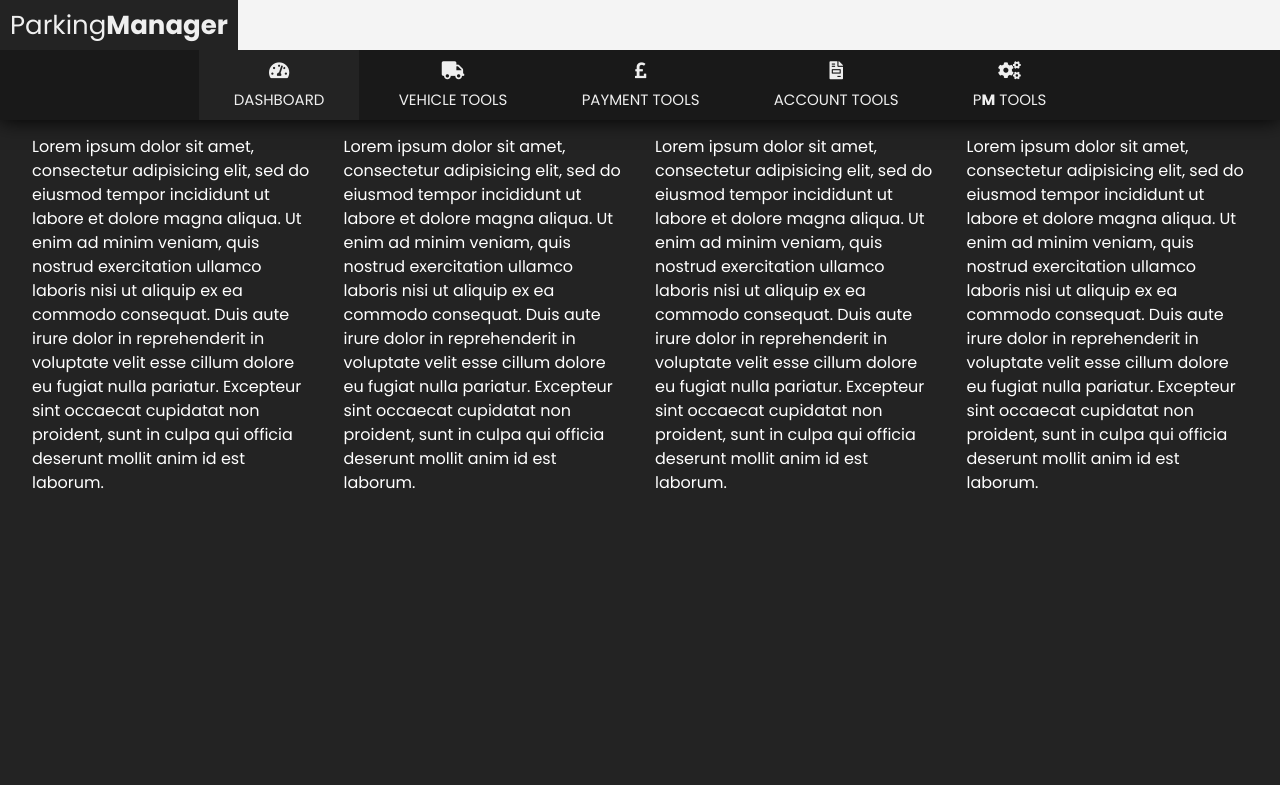
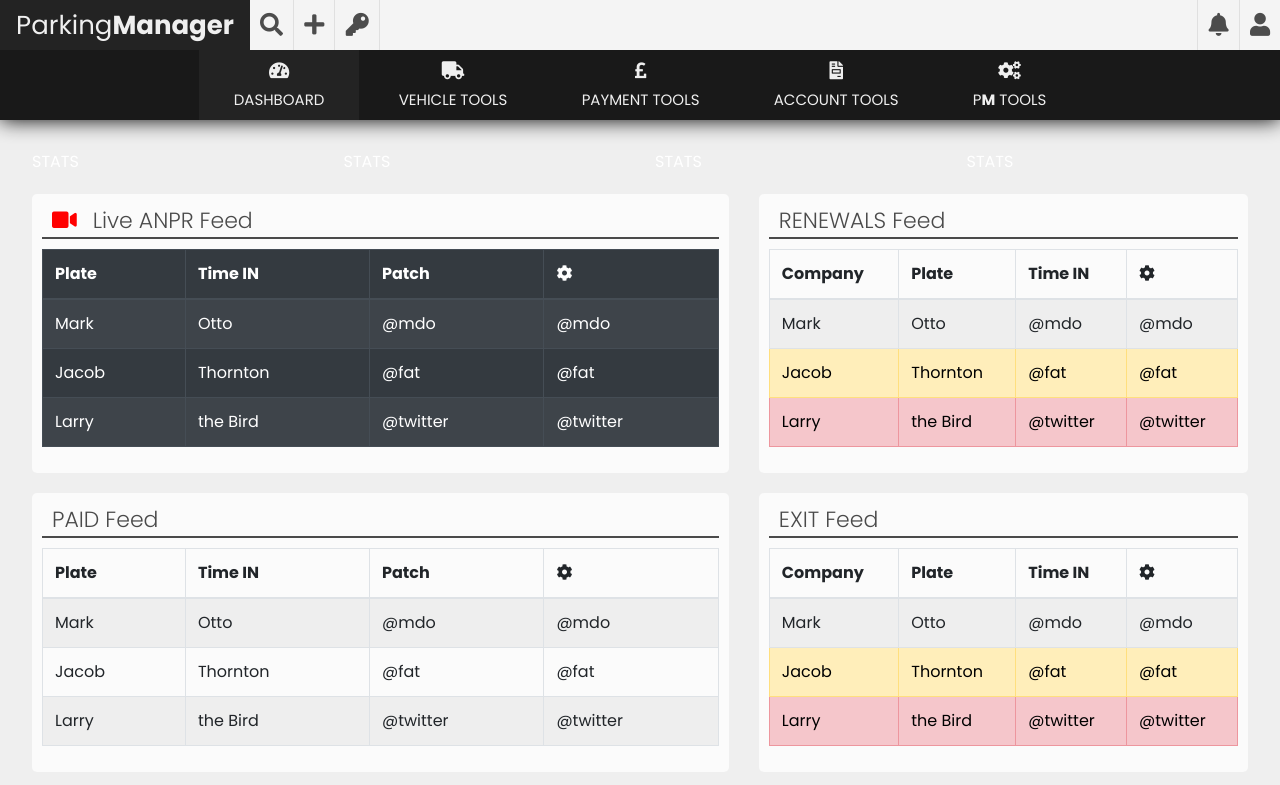
Before and after one commit to SpaceDux/ParkingManager, a PHP site: page /ParkingManager/main in a window 1280 px wide. Shown: the top 785 px of the page. Run offline with PHP 8.4, Linux system fonts and the light colour scheme; the visitor is signed in with stand-in values (Sample User, id 1); data that the repository does not hold is empty; some libraries are stand-ins or nearby versions.

Commit message:
Basic style tweaks

```diff
--- a/core/ajax/user.js.php
+++ b/core/ajax/user.js.php
@@ -20,6 +20,5 @@
       }
     });
   });
-  // User Logout
 
 </script>
--- a/core/class/template.class.php
+++ b/core/class/template.class.php
@@ -38,6 +38,9 @@
 			$this->Assign('tpl', $_CONFIG['site']['template']); //{TPL} Skin Name
 			$this->Assign('site_name', $_CONFIG['site']['name']); //{SITE_NAME} Site Name
 			$this->Assign('copy', $_CONFIG['misc']['copy']); //{SITE_NAME} Site Name
+			if(isset($_SESSION['id'])) {
+				$this->Assign('fname', $this->user->Info("first_name")); //{FNAME} Active User's first name
+			}
 
 			$this->user = null;
 		}
--- a/core/class/user.class.php
+++ b/core/class/user.class.php
@@ -58,8 +58,8 @@
         $query->bindParam(1, $id);
         $query->execute();
         session_destroy();
-        $this->mysql = null;
       }
+      $this->mysql = null;
     }
     // Checks if session exists
     public function LoggedIn()
@@ -75,6 +75,24 @@
       }
       echo json_encode($return);
     }
+    // User Info
+    public function Info($what)
+    {
+      $this->mysql = new MySQL;
+
+      if(isset($_SESSION['id'])) {
+        $stmt = $this->mysql->dbc->prepare("SELECT * FROM pm_users WHERE id = ?");
+        $stmt->bindParam(1, $_SESSION['id']);
+        if($stmt->execute()) {
+          $result = $stmt->fetch();
+          return $result[$what];
+        } else {
+          echo "ERROR";
+        }
+      }
+
+      $this->mysql = null;
+    }
   }
 
 ?>
--- a/template/Vision/css/vision.css
+++ b/template/Vision/css/vision.css
@@ -2,7 +2,7 @@
 @import url('https://fonts.googleapis.com/css?family=Poppins:300,400,700');
 
 body {
-    background: #232323;
+    background: #efefef;
     margin: 0;
     padding: 0;
     font-family: 'Poppins', sans-serif;
@@ -27,6 +27,9 @@
   border-top: 0.2px solid #484848;
   border-bottom:0.2px solid #484848;
 }
+.mbl_only {
+  display: none !important;
+}
 
 /* Bootstrap Controls */
 .form-control[type="text"], .form-control[type="password"] {
@@ -35,6 +38,12 @@
 }
 .form-control[type="text"]::placeholder, .form-control[type="password"]::placeholder {
   color: inherit;
+}
+.table-danger, .table-warning, .table-success {
+  color: #000;
+}
+.table-danger, .table-warning, .table-success {
+  color: #000 !important;
 }
 /* Top Menu Bar */
 .TopBar {
@@ -46,6 +55,7 @@
 }
 .TopBar > .Logo {
   height: 50px;
+  width: 250px;
   padding: 0 10px;
   box-sizing:border-box;
   background: #232323;
@@ -54,8 +64,58 @@
   line-height: 50px;
   text-align: center;
   color: #efefef;
+  position: absolute;
 }
-
+.TopBar > .Options {
+  list-style: none;
+  display: inline-block;
+  height: 50px;
+  width: auto;
+  box-sizing: border-box;
+  line-height: 50px;
+  margin-left: 254px;
+  margin-top: 0px;
+  padding: 0;
+}
+.TopBar > .Options > a {
+  display: inline-block;
+  height: 100%;
+  width: auto;
+  padding: 0px 10px;
+  color: #4c4c4c;
+  font-size: 23px;
+  border-right: 1px solid #e0e0e0;
+  margin-left: -4px;
+  text-align: center;
+}
+.TopBar > .Options > a:hover {
+  background: #eaeaea;
+}
+.TopBar > .Options-Right {
+  list-style: none;
+  display: inline-block;
+  height: 50px;
+  width: auto;
+  box-sizing: border-box;
+  line-height: 50px;
+  margin-top: 0px;
+  padding: 0;
+  float: right;
+}
+.TopBar > .Options-Right > a {
+  display: inline-block;
+  height: 100%;
+  width: auto;
+  padding: 0px 10px;
+  color: #4c4c4c;
+  font-size: 23px;
+  border-left: 1px solid #e0e0e0;
+  margin-left: -4px;
+  text-align: center;
+}
+.TopBar > .Options-Right > a:hover {
+  background: #eaeaea;
+}
 /* Navigation Bar */
 .Navigation_Bar {
   height: 70px;
@@ -116,7 +176,7 @@
 }
 .Navigation_Bar > ul > li > .Dropdown_Menu {
   display: block;
-  z-index: 1000;
+  z-index: 999;
   height: auto;
   width: 280px;
   position: absolute;
@@ -191,6 +251,24 @@
 .Wrapper {
   width: 95%;
   height: auto;
-  padding-top: 135px;
+  padding-top: 150px;
   margin: 0 auto;
 }
+.Box {
+  width: 100%;
+  height: auto;
+  background: #fbfbfb;
+  padding: 10px;
+  border-radius: 5px 5px;
+  margin-top: 20px;
+  border: 1px 1px 1px 1px solid #f7f7f7;
+}
+.Box > .Title {
+  font-size: 22px;
+  padding: 0px 10px;
+  width: 100%;
+  border-bottom: 2px solid #4a4a4a;
+  margin-bottom: 10px;
+  font-weight: 300;
+  color: #4a4a4a;
+}
--- /dev/null
+++ b/template/Vision/logout.php
@@ -0,0 +1,3 @@
+<?php
+
+?>
--- a/template/Vision/main.php
+++ b/template/Vision/main.php
@@ -13,11 +13,21 @@
       <div class="Logo">
         <a href="{URL}/main">Parking<b>Manager</b></a>
       </div>
+      <div class="Options">
+        <a href="#" class="mbl_only"><i class="fa fa-align-justify"></i></a>
+        <a href="#"><i class="fa fa-search"></i></a>
+        <a href="#"><i class="fa fa-plus"></i></a>
+        <a href="#"><i class="fa fa-key"></i></a>
+      </div>
+      <div class="Options-Right">
+        <a href="#"><i class="fas fa-bell"></i></a>
+        <a href="#"><i class="fa fa-user"></i> {FNAME}</a>
+      </div>
     </div>
     <div class="Navigation_Bar">
       <ul>
         <li class="Selected">
-          <a href="{URL}/index/main">
+          <a href="{URL}/main">
             <i class="fa fa-tachometer-alt"></i>
             DASHBOARD
           </a>
@@ -59,6 +69,7 @@
           <div class="Dropdown_Menu">
             <a href="#yc">Notices</a>
             <a href="#se">User Management</a>
+            <a href="#se">Site Management</a>
           </div>
         </li>
       </ul>
@@ -66,16 +77,162 @@
     <div class="Wrapper">
       <div class="row">
         <div class="col-md-3">
-          Lorem ipsum dolor sit amet, consectetur adipisicing elit, sed do eiusmod tempor incididunt ut labore et dolore magna aliqua. Ut enim ad minim veniam, quis nostrud exercitation ullamco laboris nisi ut aliquip ex ea commodo consequat. Duis aute irure dolor in reprehenderit in voluptate velit esse cillum dolore eu fugiat nulla pariatur. Excepteur sint occaecat cupidatat non proident, sunt in culpa qui officia deserunt mollit anim id est laborum.
+          STATS
         </div>
         <div class="col-md-3">
-          Lorem ipsum dolor sit amet, consectetur adipisicing elit, sed do eiusmod tempor incididunt ut labore et dolore magna aliqua. Ut enim ad minim veniam, quis nostrud exercitation ullamco laboris nisi ut aliquip ex ea commodo consequat. Duis aute irure dolor in reprehenderit in voluptate velit esse cillum dolore eu fugiat nulla pariatur. Excepteur sint occaecat cupidatat non proident, sunt in culpa qui officia deserunt mollit anim id est laborum.
+          STATS
         </div>
         <div class="col-md-3">
-          Lorem ipsum dolor sit amet, consectetur adipisicing elit, sed do eiusmod tempor incididunt ut labore et dolore magna aliqua. Ut enim ad minim veniam, quis nostrud exercitation ullamco laboris nisi ut aliquip ex ea commodo consequat. Duis aute irure dolor in reprehenderit in voluptate velit esse cillum dolore eu fugiat nulla pariatur. Excepteur sint occaecat cupidatat non proident, sunt in culpa qui officia deserunt mollit anim id est laborum.
+          STATS
         </div>
         <div class="col-md-3">
-          Lorem ipsum dolor sit amet, consectetur adipisicing elit, sed do eiusmod tempor incididunt ut labore et dolore magna aliqua. Ut enim ad minim veniam, quis nostrud exercitation ullamco laboris nisi ut aliquip ex ea commodo consequat. Duis aute irure dolor in reprehenderit in voluptate velit esse cillum dolore eu fugiat nulla pariatur. Excepteur sint occaecat cupidatat non proident, sunt in culpa qui officia deserunt mollit anim id est laborum.
+          STATS
+        </div>
+      </div>
+      <div class="row">
+        <div class="col-md-7">
+          <div class="Box">
+            <div class="Title">
+              <i class="fa fa-video" style="color: red; padding-right: 10px;"></i>  Live ANPR Feed
+            </div>
+            <table class="table table-striped table-dark table-hover table-bordered">
+              <thead>
+                <tr>
+                  <th scope="col">Plate</th>
+                  <th scope="col">Time IN</th>
+                  <th scope="col">Patch</th>
+                  <th scope="col"><i class="fa fa-cog"></i></th>
+                </tr>
+              </thead>
+              <tbody>
+                <tr>
+                  <td>Mark</td>
+                  <td>Otto</td>
+                  <td>@mdo</td>
+                  <td>@mdo</td>
+                </tr>
+                <tr>
+                  <td>Jacob</td>
+                  <td>Thornton</td>
+                  <td>@fat</td>
+                  <td>@fat</td>
+                </tr>
+                <tr>
+                  <td>Larry</td>
+                  <td>the Bird</td>
+                  <td>@twitter</td>
+                  <td>@twitter</td>
+                </tr>
+              </tbody>
+            </table>
+          </div>
+          <div class="Box">
+            <div class="Title">
+              PAID Feed
+            </div>
+            <table class="table table-striped table-hover table-bordered">
+              <thead>
+                <tr>
+                  <th scope="col">Plate</th>
+                  <th scope="col">Time IN</th>
+                  <th scope="col">Patch</th>
+                  <th scope="col"><i class="fa fa-cog"></i></th>
+                </tr>
+              </thead>
+              <tbody>
+                <tr>
+                  <td>Mark</td>
+                  <td>Otto</td>
+                  <td>@mdo</td>
+                  <td>@mdo</td>
+                </tr>
+                <tr>
+                  <td>Jacob</td>
+                  <td>Thornton</td>
+                  <td>@fat</td>
+                  <td>@fat</td>
+                </tr>
+                <tr>
+                  <td>Larry</td>
+                  <td>the Bird</td>
+                  <td>@twitter</td>
+                  <td>@twitter</td>
+                </tr>
+              </tbody>
+            </table>
+          </div>
+        </div>
+        <div class="col-md-5">
+          <div class="Box">
+            <div class="Title">
+              RENEWALS Feed
+            </div>
+            <table class="table table-striped table-hover table-bordered">
+              <thead>
+                <tr>
+                  <th scope="col">Company</th>
+                  <th scope="col">Plate</th>
+                  <th scope="col">Time IN</th>
+                  <th scope="col"><i class="fa fa-cog"></i></th>
+                </tr>
+              </thead>
+              <tbody>
+                <tr>
+                  <td>Mark</td>
+                  <td>Otto</td>
+                  <td>@mdo</td>
+                  <td>@mdo</td>
+                </tr>
+                <tr class="table-warning">
+                  <td>Jacob</td>
+                  <td>Thornton</td>
+                  <td>@fat</td>
+                  <td>@fat</td>
+                </tr>
+                <tr class="table-danger">
+                  <td>Larry</td>
+                  <td>the Bird</td>
+                  <td>@twitter</td>
+                  <td>@twitter</td>
+                </tr>
+              </tbody>
+            </table>
+          </div>
+          <div class="Box">
+            <div class="Title">
+              EXIT Feed
+            </div>
+            <table class="table table-striped table-hover table-bordered">
+              <thead>
+                <tr>
+                  <th scope="col">Company</th>
+                  <th scope="col">Plate</th>
+                  <th scope="col">Time IN</th>
+                  <th scope="col"><i class="fa fa-cog"></i></th>
+                </tr>
+              </thead>
+              <tbody>
+                <tr>
+                  <td>Mark</td>
+                  <td>Otto</td>
+                  <td>@mdo</td>
+                  <td>@mdo</td>
+                </tr>
+                <tr class="table-warning">
+                  <td>Jacob</td>
+                  <td>Thornton</td>
+                  <td>@fat</td>
+                  <td>@fat</td>
+                </tr>
+                <tr class="table-danger">
+                  <td>Larry</td>
+                  <td>the Bird</td>
+                  <td>@twitter</td>
+                  <td>@twitter</td>
+                </tr>
+              </tbody>
+            </table>
+          </div>
         </div>
       </div>
     </div>
```
